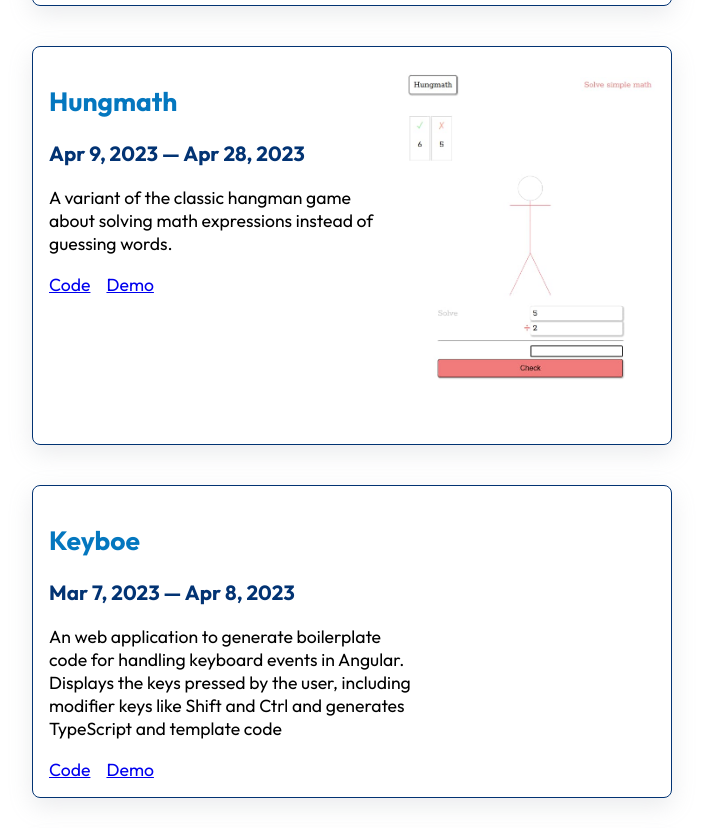
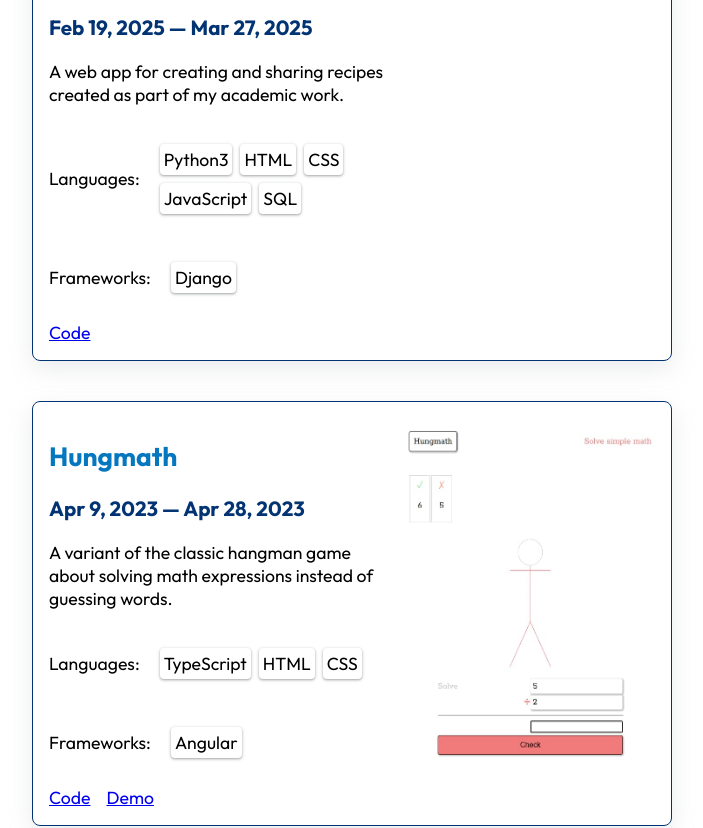
Before and after one commit to Rapteon/rapteon.github.io, an Angular app: page / in a window 1280 px wide. Shown: the part 1260-2088 px from the top of the page, without its empty margins (288-991 px from the left). Built offline with nearby package versions, Linux system fonts and the light colour scheme.

Commit message:
Added chips for languages and frameworks used.

```diff
--- a/src/app/exhibit/exhibit.css
+++ b/src/app/exhibit/exhibit.css
@@ -31,6 +31,43 @@ div.summary > h3 {
   color: var(--dark-blue);
 }
 
+div.stack {
+  display: flex;
+  flex-direction: column;
+}
+
+div.stack > div {
+  display: flex;
+  flex-direction: row;
+  align-items: center;
+  margin-bottom: 1vh;
+}
+
+div.stack > div > label {
+  flex-basis: 10%;
+}
+
+div#languages,
+div#frameworks {
+  display: flex;
+  flex-basis: 90%;
+  flex-wrap: wrap;
+  padding: 1rem;
+}
+
+div#languages > .chip,
+div#frameworks > .chip {
+  padding: 0.25rem;
+  margin: 0.25rem;
+}
+
+.chip {
+  box-shadow:
+    rgba(60, 64, 67, 0.3) 0px 1px 2px 0px,
+    rgba(60, 64, 67, 0.15) 0px 1px 3px 1px;
+  border-radius: 4px;
+}
+
 @media screen and (max-width: 2200px) {
   div.exhibit {
     gap: 1.2rem;
--- a/src/app/exhibit/exhibit.html
+++ b/src/app/exhibit/exhibit.html
@@ -12,6 +12,26 @@
       }
     </div>
     <p class="description">{{ exhibit().description }}</p>
+    <div class="stack">
+      <div>
+        <label for="languages">Languages:</label>
+        <div id="languages">
+          @for (lang of exhibit().languages; track lang) {
+            <div class="chip">{{ lang }}</div>
+          }
+        </div>
+      </div>
+      @if (exhibit().frameworks) {
+        <div>
+          <label for="frameworks">Frameworks:</label>
+          <div id="frameworks">
+            @for (framework of exhibit().frameworks; track framework) {
+              <div class="chip">{{ framework }}</div>
+            }
+          </div>
+        </div>
+      }
+    </div>
     <div class="links">
       <a target="_blank" [href]="exhibit().projectUrl">Code</a>
       @if (exhibit().demoUrl) {
--- a/src/app/exhibit/exhibit.ts
+++ b/src/app/exhibit/exhibit.ts
@@ -1,5 +1,5 @@
 import { Component, input } from '@angular/core';
-import { WorkItem } from '../showcase/work-item';
+import { WorkItem } from './work-item';
 import { DatePipe } from '@angular/common';
 
 @Component({
@@ -16,6 +16,7 @@ export class Exhibit {
     type: 'public',
     startDate: new Date(Date.parse('1970-01-01')),
     endDate: null,
+    languages: new Set(),
   };
   exhibit = input(Exhibit.defaultExhibit);
 }
--- /dev/null
+++ b/src/app/exhibit/framework.ts
@@ -0,0 +1,4 @@
+export enum Framework {
+    Angular = "Angular",
+    Django = "Django",
+}
--- /dev/null
+++ b/src/app/exhibit/language.ts
@@ -0,0 +1,11 @@
+export enum Language {
+    Java = "Java",
+    Python = "Python3",
+    Go = "Go",
+    TypeScript = "TypeScript",
+    JavaScript = "JavaScript",
+    HTML = "HTML",
+    CSS = "CSS",
+    SQL = "SQL",
+    Other = "Other",
+}
--- a/src/app/showcase/work-item.ts
+++ b/src/app/exhibit/work-item.ts
@@ -1,3 +1,6 @@
+import { Framework } from "./framework";
+import { Language } from "./language";
+
 export type WorkItem = {
   imageUrl?: string | null;
   title: string;
@@ -7,4 +10,6 @@ export type WorkItem = {
   demoUrl?: URL;
   startDate: Date;
   endDate: Date | null;
+  languages: Set<Language>,
+  frameworks?: Set<Framework>
 };
--- a/src/app/showcase/showcase.ts
+++ b/src/app/showcase/showcase.ts
@@ -1,6 +1,8 @@
 import { Component } from '@angular/core';
-import { WorkItem } from './work-item';
+import { WorkItem } from '../exhibit/work-item';
 import { Exhibit } from '../exhibit/exhibit';
+import { Language } from '../exhibit/language';
+import { Framework } from '../exhibit/framework';
 
 @Component({
   selector: 'app-showcase',
@@ -19,6 +21,7 @@ export class Showcase {
         type: 'public',
         startDate: new Date(Date.parse('2021-11-01')),
         endDate: new Date(Date.parse('2021-11-11')),
+        languages: new Set([Language.Other]),
       },
       {
         imageUrl: 'images/showcase/qry.jpg',
@@ -30,6 +33,8 @@ export class Showcase {
         type: 'private',
         startDate: new Date('2022-11-10'),
         endDate: new Date('2022-11-12'),
+        languages: new Set([Language.TypeScript, Language.HTML, Language.CSS]),
+        frameworks: new Set([Framework.Angular]),
       },
       {
         title: 'Marky',
@@ -40,6 +45,8 @@ content. Uses markd.js library for rendering and generating Markdown from text.`
         type: 'private',
         startDate: new Date(Date.parse('2022-09-24')),
         endDate: new Date(Date.parse('2022-11-05')),
+        languages: new Set([Language.TypeScript, Language.HTML, Language.CSS]),
+        frameworks: new Set([Framework.Angular]),
       },
       {
         title: 'Vakk',
@@ -49,6 +56,8 @@ content. Uses markd.js library for rendering and generating Markdown from text.`
         type: 'private',
         startDate: new Date(Date.parse('2022-10-30')),
         endDate: new Date(Date.parse('2022-11-05')),
+        languages: new Set([Language.TypeScript, Language.HTML, Language.CSS]),
+        frameworks: new Set([Framework.Angular]),
       },
       {
         title: 'Keyboe',
@@ -60,6 +69,8 @@ and generates TypeScript and template code`,
         type: 'private',
         startDate: new Date(Date.parse('2023-03-07')),
         endDate: new Date(Date.parse('2023-04-08')),
+        languages: new Set([Language.TypeScript, Language.HTML, Language.CSS]),
+        frameworks: new Set([Framework.Angular]),
       },
       {
         imageUrl: 'images/showcase/hungmath.jpg',
@@ -70,6 +81,8 @@ and generates TypeScript and template code`,
         type: 'private',
         startDate: new Date(Date.parse('2023-04-09')),
         endDate: new Date(Date.parse('2023-04-28')),
+        languages: new Set([Language.TypeScript, Language.HTML, Language.CSS]),
+        frameworks: new Set([Framework.Angular]),
       },
       {
         title: 'Campus Cookbook',
@@ -78,6 +91,14 @@ and generates TypeScript and template code`,
         type: 'private',
         startDate: new Date(Date.parse('2025-02-19')),
         endDate: new Date(Date.parse('2025-03-27')),
+        languages: new Set([
+          Language.Python,
+          Language.HTML,
+          Language.CSS,
+          Language.JavaScript,
+          Language.SQL,
+        ]),
+        frameworks: new Set([Framework.Django]),
       },
       {
         title: 'Project Chimera',
@@ -87,6 +108,7 @@ hardcoded simulation lengths while benchmarking agents.`,
         type: 'public',
         startDate: new Date(Date.parse('2025-09-25')),
         endDate: new Date(Date.parse('2025-09-27')),
+        languages: new Set([Language.Python]),
       },
       {
         title: 'PyPDF library',
@@ -96,6 +118,7 @@ the use of a single font file for variations like italics, bold text and differe
         type: 'public',
         startDate: new Date(Date.parse('2025-09-25')),
         endDate: new Date(Date.parse('2025-10-29')),
+        languages: new Set([Language.Python]),
       },
     ];
     this.sortExhibits();
```
